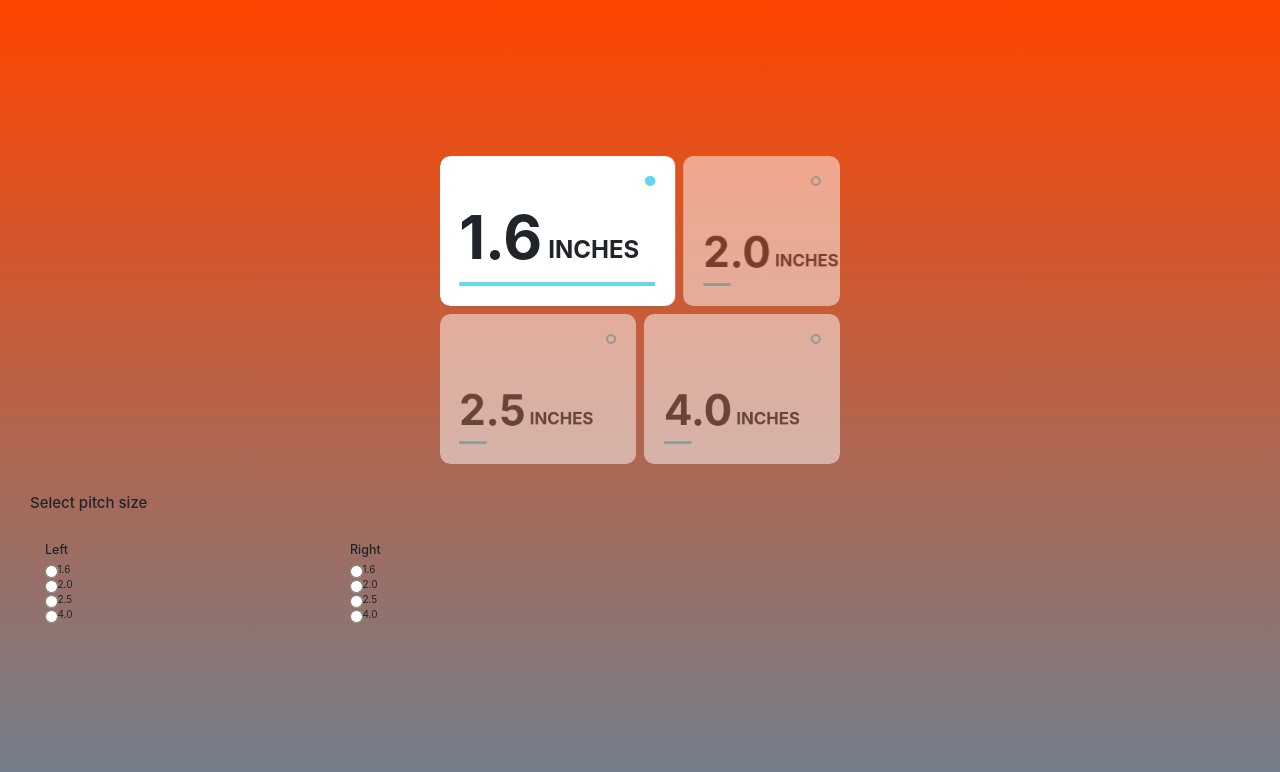
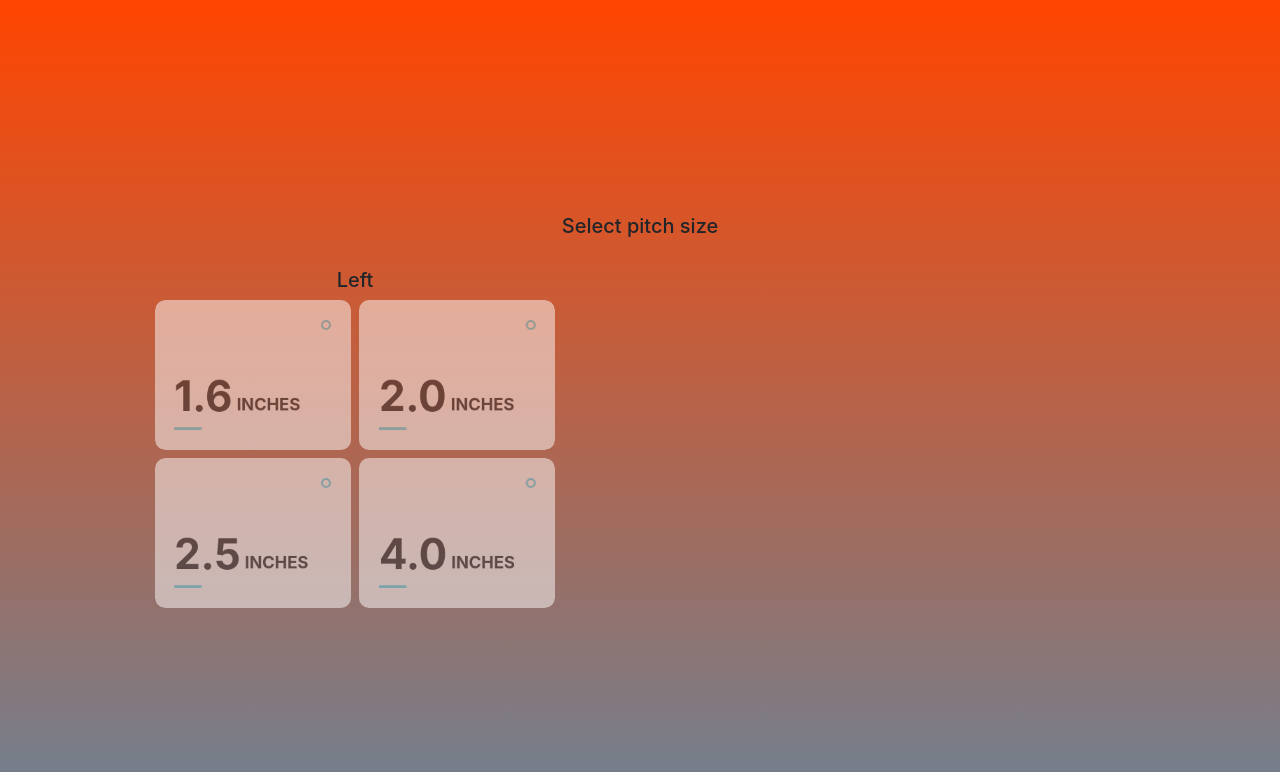
Before and after one commit to maxymapp/vuejs-python-firmware-updater-over-http, a Flask app: page / in a window 1280 px wide. Shown: the top 772 px of the page. Run offline with Flask 2, Linux system fonts and the light colour scheme; data that the repository does not hold is empty; some libraries are stand-ins or nearby versions.

Commit message:
fixing tile radio selector

```diff
--- a/templates/index.html
+++ b/templates/index.html
@@ -11,7 +11,9 @@
     <link rel="stylesheet" href="{{ url_for('static', filename='css/style.css') }}">
 
     <style>
-
+        h2 {
+            text-align: center;
+        }
     </style>
 
     <script>
@@ -32,6 +34,7 @@
                     pollUpdateInterval: null,
                     isUpdateInProgress: null,
                     successNotif: false,
+                    currentPage: 0
                 },
                 mounted() {
                     this.getModules();
@@ -137,11 +140,15 @@
     </script>
 </head>
 <body>
-<div id="app">
+<div id="app" class="container">
+    <h2 style="margin: 3rem">Select pitch size</h2>
+    <div class="row">
+        <div v-if="this.currentPage == 0" class="col-sm-6">
+            <h2>Left</h2>
             <div class="option-group">
                 <div class="option-container">
 
-            <input class="option-input" checked id="option-1" type="radio" name="options" />
+                    <input class="option-input"  id="option-1" type="radio" name="options" />
                     <input class="option-input" id="option-2" type="radio" name="options" />
 
                     <label class="option" for="option-1">
@@ -163,8 +170,8 @@
             <div class="option-group">
                 <div class="option-container">
 
-            <input class="option-input" id="option-3" type="radio" name="options" />
-            <input class="option-input" id="option-4" type="radio" name="options" />
+                    <input class="option-input"  id="option-3" type="radio" name="options" />
+                    <input class="option-input"  id="option-4" type="radio" name="options" />
 
                     <label class="option" for="option-3">
                         <span class="option__indicator"></span>
@@ -182,75 +189,65 @@
 
                 </div>
             </div>
+        </div>
+        <div v-if="this.currentPage == 1" class="pull-right col-sm-6">
+            <h2>Right</h2>
+            <div class="option-group">
+                <div class="option-container">
 
-    <h4 style="margin: 3rem">Select pitch size</h4>
-    <div class="row" style="margin: 3rem">
-        <div class="col-sm-3">
-            <h5>Left</h5>
-            <div class="form-check">
-                <input class="form-check-input" type="radio" v-model="new_left_pitch" id="new_left_pitch-1.6" value="1.6">
-                <label class="form-check-label" for="new_left_pitch-1.6">
-                    1.6
+                    <input class="option-input" v-model="new_right_pitch" id="option-5" type="radio" name="options" />
+                    <input class="option-input" v-model="new_right_pitch" id="option-6" type="radio" name="options" />
+
+                    <label class="option" for="option-5">
+                        <span class="option__indicator"></span>
+                        <span class="option__label">
+                            1.6<sub>inches</sub>
+                        </span>
                     </label>
-            </div>
-            <div class="form-check">
-                <input class="form-check-input" type="radio" v-model="new_left_pitch" id="new_left_pitch-2.0" value="2.0">
-                <label class="form-check-label" for="new_left_pitch-2.0">
-                    2.0
+
+                    <label class="option" for="option-6">
+                        <span class="option__indicator"></span>
+                        <span class="option__label">
+                            2.0<sub>inches</sub>
+                        </span>
                     </label>
-            </div>
-            <div class="form-check">
-                <input class="form-check-input" type="radio" v-model="new_left_pitch" id="new_left_pitch-2.5" value="2.5">
-                <label class="form-check-label" for="new_left_pitch-2.5">
-                    2.5
-                </label>
-            </div>
-            <div class="form-check">
-                <input class="form-check-input" type="radio" v-model="new_left_pitch" id="new_left_pitch-4.0" value="4.0">
-                <label class="form-check-label" for="new_left_pitch-4.0">
-                    4.0
-                </label>
+
                 </div>
             </div>
+            <div class="option-group">
+                <div class="option-container">
 
-        <div class="col-sm-3">
-            <h5>Right</h5>
-            <div class="form-check">
-                <input class="form-check-input" type="radio" v-model="new_right_pitch" id="new_right_pitch-1.6" value="1.6">
-                <label class="form-check-label" for="new_right_pitch-1.6">
-                    1.6
+                    <input class="option-input" v-model="new_right_pitch" id="option-7" type="radio" name="options" />
+                    <input class="option-input" v-model="new_right_pitch" id="option-8" type="radio" name="options" />
+
+                    <label class="option" for="option-7">
+                        <span class="option__indicator"></span>
+                        <span class="option__label">
+                            2.5<sub>inches</sub>
+                        </span>
                     </label>
+
+                    <label class="option" for="option-8">
+                        <span class="option__indicator"></span>
+                        <span class="option__label">
+                            4.0<sub>inches</sub>
+                        </span>
+                    </label>
+
                 </div>
-            <div class="form-check">
-                <input class="form-check-input" type="radio" v-model="new_right_pitch" id="new_right_pitch-2.0" value="2.0">
-                <label class="form-check-label" for="new_right_pitch-2.0">
-                    2.0
-                </label>
-            </div>
-            <div class="form-check">
-                <input class="form-check-input" type="radio" v-model="new_right_pitch" id="new_right_pitch-2.5" value="2.5">
-                <label class="form-check-label" for="new_right_pitch-2.5">
-                    2.5
-                </label>
-            </div>
-            <div class="form-check">
-                <input class="form-check-input" type="radio" v-model="new_right_pitch" id="new_right_pitch-4.0" value="4.0">
-                <label class="form-check-label" for="new_right_pitch-4.0">
-                    4.0
-                </label>
             </div>
         </div>
     </div>
 
-        <div v-if="this.wasNewValueSelected" v-cloak style="margin: 3rem">
-            <div v-if="!this.isUpdateInProgress">
-                <button v-on:click="this.updateButtonHandle" v-if="!this.successNotif" class="btn btn-primary">Update Pitch</button>
-                <div v-if="this.successNotif" class="progress-bar bg-success" role="progressbar" style="width: 100%;" aria-valuenow="100" aria-valuemin="0" aria-valuemax="100">Firmware updated successfully</div>
-            </div>
-            <div v-else class="progress">
-                <div class="progress-bar progress-bar-striped progress-bar-animated" role="progressbar"  style="width: 100%;" aria-valuenow="50" aria-valuemin="0" aria-valuemax="100" >Updating firmware...</div>
-            </div>
-        </div>
+{#    <div v-if="this.wasNewValueSelected" v-cloak>#}
+{#        <div v-if="!this.isUpdateInProgress">#}
+{#            <button v-on:click="this.updateButtonHandle" v-if="!this.successNotif" class="btn btn-primary">Update Pitch</button>#}
+{#            <div v-if="this.successNotif" class="progress-bar bg-success" role="progressbar" style="width: 100%;" aria-valuenow="100" aria-valuemin="0" aria-valuemax="100">Firmware updated successfully</div>#}
+{#        </div>#}
+{#        <div v-else class="progress">#}
+{#            <div class="progress-bar progress-bar-striped progress-bar-animated" role="progressbar"  style="width: 100%;" aria-valuenow="50" aria-valuemin="0" aria-valuemax="100" >Updating firmware...</div>#}
+{#        </div>#}
+{#    </div>#}
 </div>
 
 <!-- jQuery first, then Popper.js, then Bootstrap JS -->
```
Lines whose indentation alone changed are shown as unchanged.
